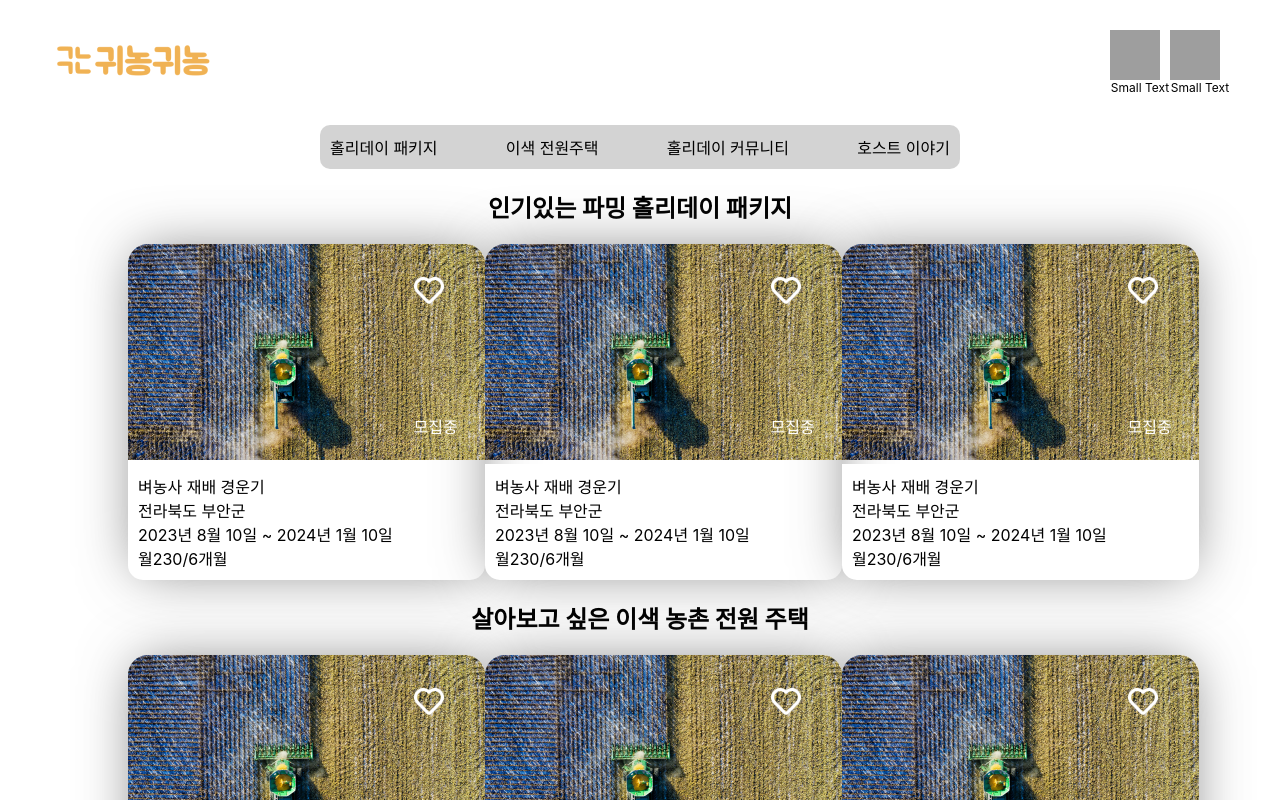
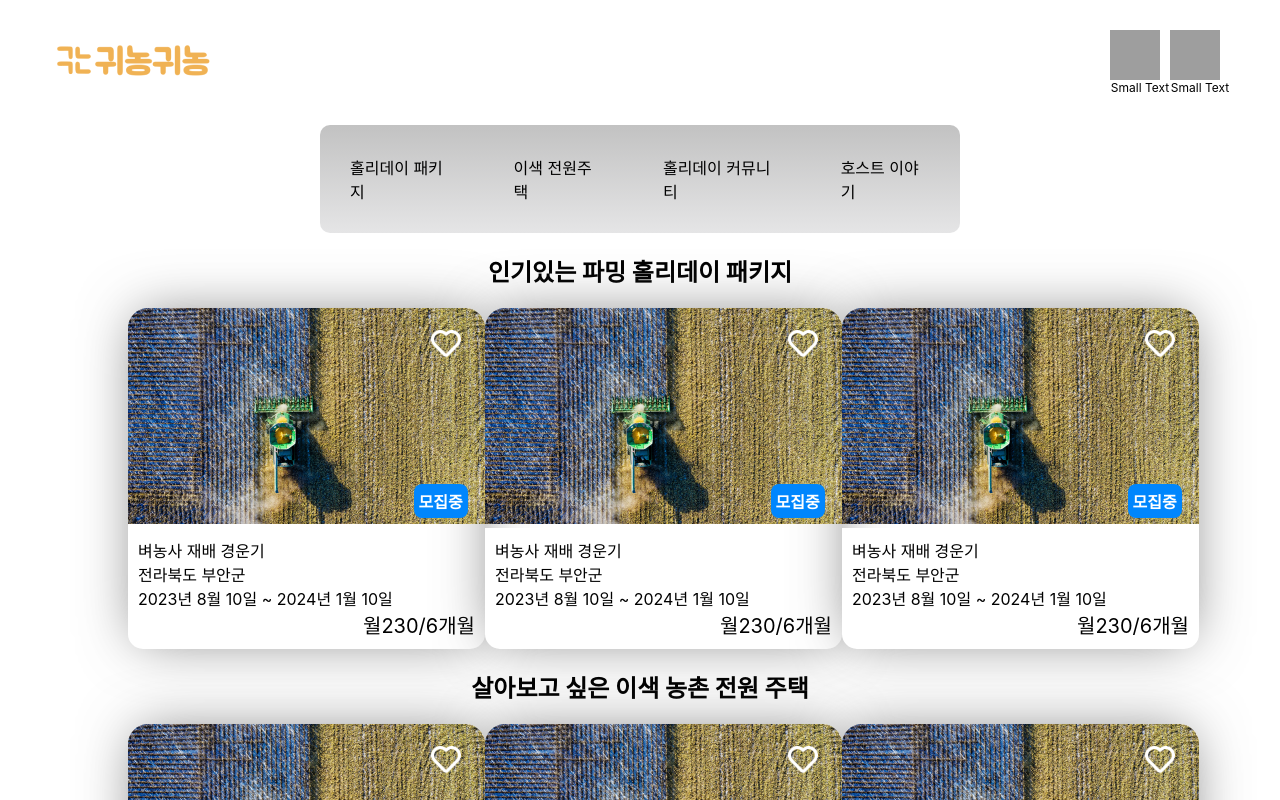
Before and after one commit to GwinongGwinong/frontend, a React (Create React App) app: page / in a window 1280 px wide. Shown: the top 800 px of the page. Built offline with nearby package versions, Linux system fonts and the light colour scheme; grey boxes are pictures that could not be loaded.

Commit message:
Add color in root

```diff
--- a/src/components/Card.jsx
+++ b/src/components/Card.jsx
@@ -6,13 +6,13 @@ export default function Card() {
             <div className={styles.wrapImg}>
                 <div><img src={`${process.env.PUBLIC_URL}/public_assets/package-1.png`} /></div>
                 <div className={styles.heart}><img className={styles.img} src={`${process.env.PUBLIC_URL}/public_assets/heart.png`} /></div>
-                <div className={styles.text}><p>모집중</p></div>
+                <div className={styles.text}><div>모집중</div></div>
             </div>
             <div className={styles.wrapText}>
                 <div>벼농사 재배 경운기</div>
                 <div>전라북도 부안군</div>
                 <div>2023년 8월 10일 ~ 2024년 1월 10일</div>
-                <div>월230/6개월</div>
+                <div className={styles.bottomRight}>월230/6개월</div>
             </div>
         </div>
     );
--- a/src/index.css
+++ b/src/index.css
@@ -1,5 +1,9 @@
 :root{
-  --color-grey:#b6b6b69a;
+  --color-black:#3F3F3F;
+  --color-grey:#6B6B6B;
+  --color-blue:#0086FD;
+  --color-red:#FF6868;
+  --color-yellow:#FFBB53;
 }
 body {
   margin: 0;
--- a/src/pages/Home.jsx
+++ b/src/pages/Home.jsx
@@ -2,7 +2,6 @@ import React, { useContext, useEffect, useState } from "react";
 import styles from "../styles/Home.module.css";
 import Navbar from "../components/Navbar";
 //import ImageSlider from "../components/Slider";
-import Titles from "../components/Titles";
 import Card from "../components/Card";
 export default function Home() {
 
--- a/src/styles/Card.module.css
+++ b/src/styles/Card.module.css
@@ -12,8 +12,8 @@
 }
 .heart{
     position: absolute;
-    top:15%;
-    left:80%;
+    top:10%;
+    left:85%;
 }
 
 .img{
@@ -27,7 +27,15 @@
 }
 .text{
     position: absolute;
-    top:70%;
+    top:80%;
     left:80%;
     color: white;
+    background-color: #0086FD;
+    border-radius: 8px;
+    padding:5px;
+    font-weight: bold;
 }
+.bottomRight{
+    text-align: right;
+    font-size:20px;
+}
--- a/src/styles/Home.module.css
+++ b/src/styles/Home.module.css
@@ -3,16 +3,17 @@
     justify-content: space-between;
     /*align-items: center;*/
     /*text-align:cneter;*/
-    background-color: var(--color-grey);
     width: 50%;
     margin:0 auto; /*전체 중앙정렬*/
     border-radius: 10px;
+    background: rgb(194,194,194);
+    background: linear-gradient(180deg, rgba(194,194,194,1) 0%, rgba(229,229,230,1) 100%);
 }
 
 a{
     text-decoration: none;
     color:black;
-    padding:10px;
+    padding:30px;
 }
 h2{
     text-align: center;
```
